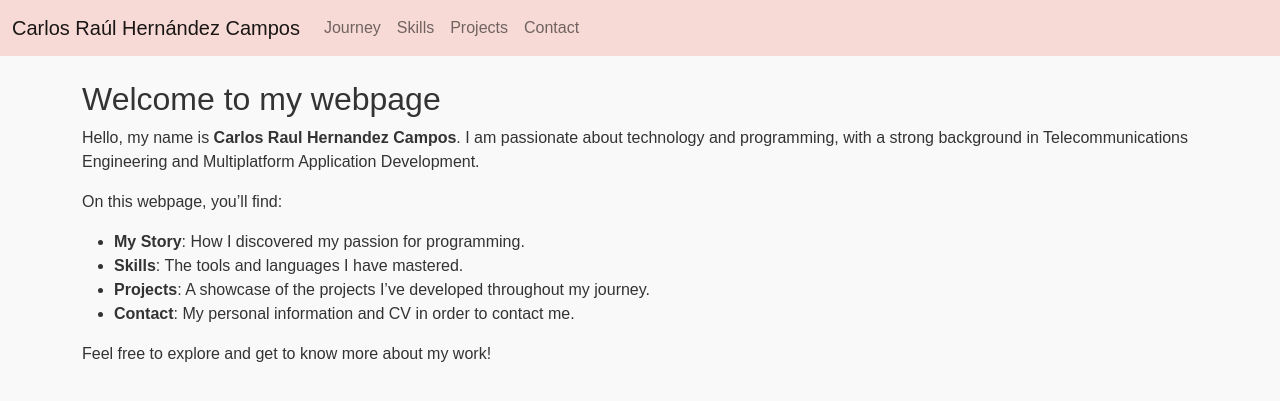
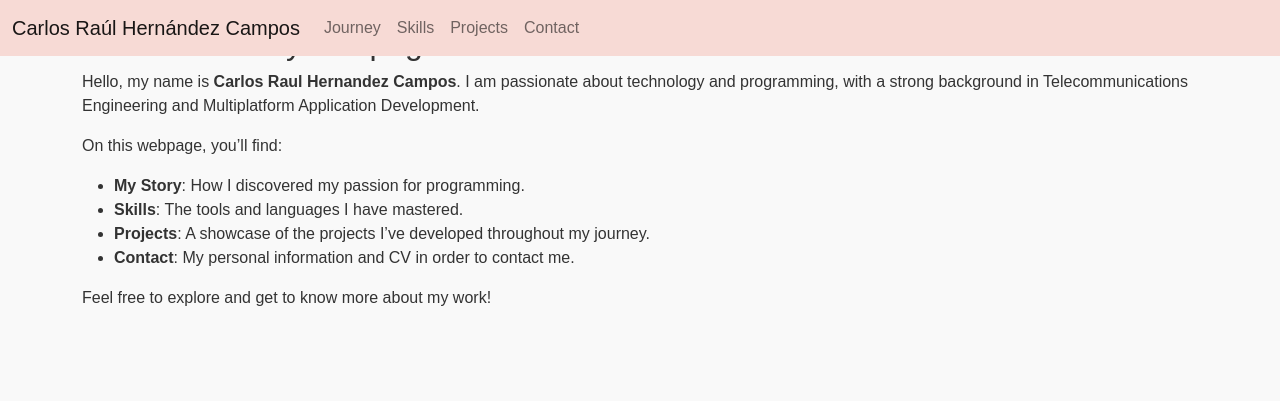
Before and after one commit to CarlosHernandezCR/CarlosHernandezCR.github.io, a Jekyll site: the page built from index.md, in a window 1280 px wide. Shown: the top 401 px of the page. Built offline with Jekyll 4.4.1, drawn with Linux system fonts in a browser that asks for light colours.

Commit message:
Update style.css

```diff
--- a/assets/css/style.css
+++ b/assets/css/style.css
@@ -8,6 +8,11 @@ body {
 
 .navbar {
   background-color: #f7dad5;
+  position: fixed;
+  top: 0;
+  left: 0;
+  width: 100%;
+  z-index: 1000;
 }
 
 .nav-link {
```
